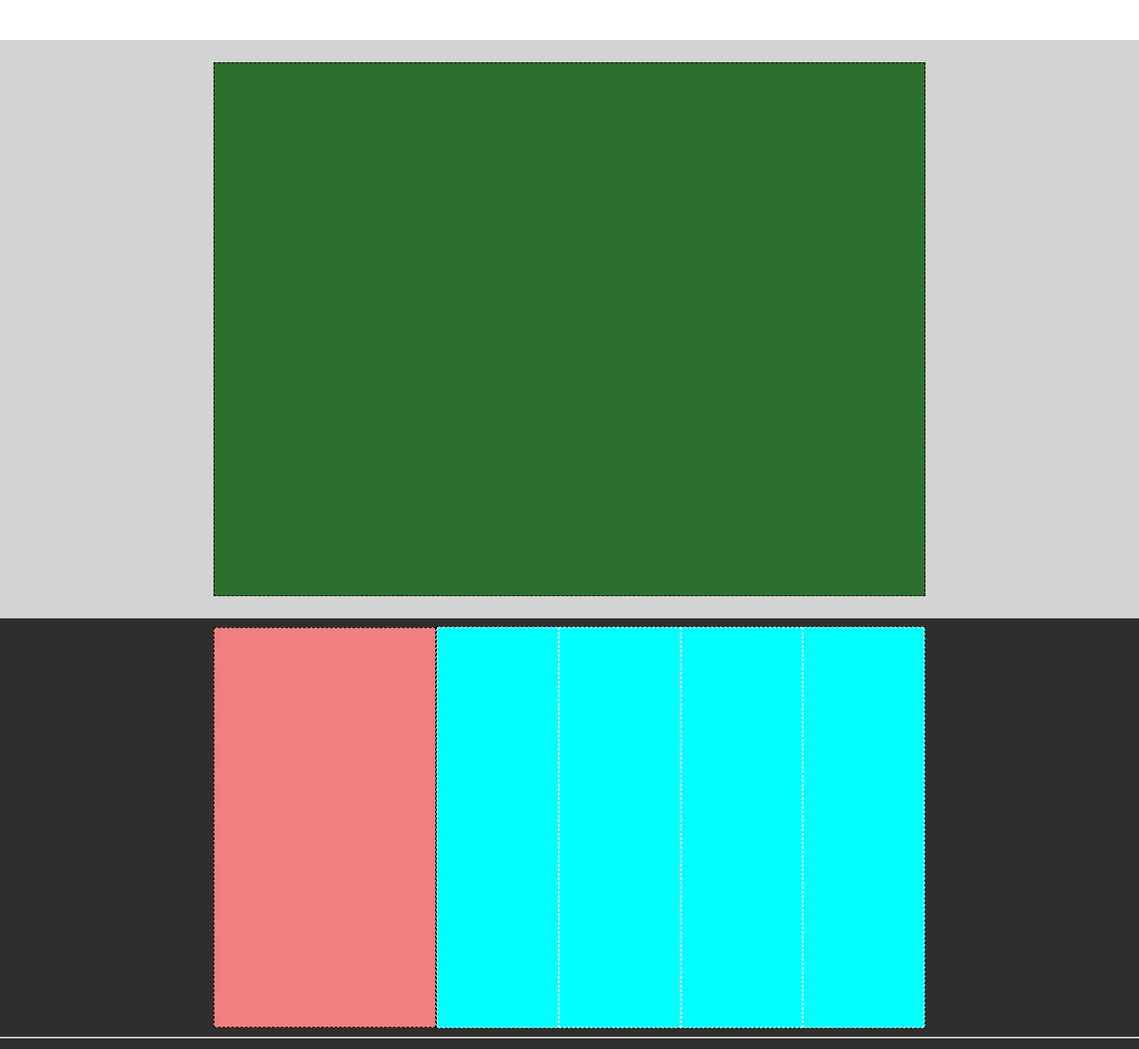
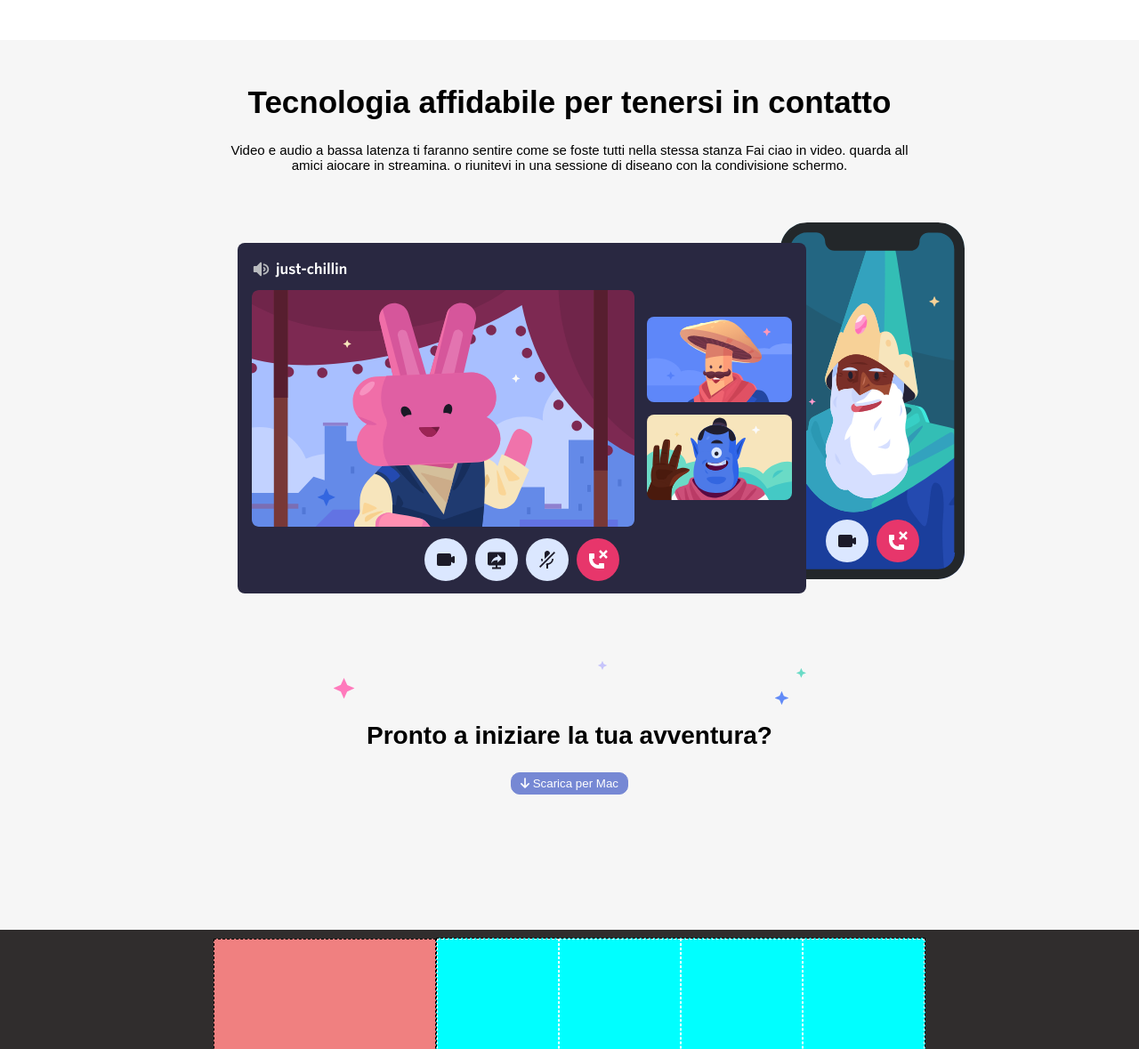
Before and after one commit to Soniamy/htmlcss-discord, a plain HTML site: page index.html in a window 1280 px wide. Shown: the part 1621-2800 px from the top of the page at 89% size. Drawn offline with Linux system fonts and the light colour scheme.

Commit message:
fine main

```diff
--- a/css/style.css
+++ b/css/style.css
@@ -2,13 +2,15 @@
     margin: 0;
     padding: 0;
     box-sizing: border-box;
+}
+body{
+    font-family: sans-serif;
 }
 .container{
     display: flex;
     justify-content: center;
     align-items: center;
     flex-wrap: wrap;
-    font-family: sans-serif;
 }
 .button{
      height: 25px;
@@ -107,22 +109,43 @@ header .small{
 
 .third-row.reversed .container{
     flex-direction: row-reverse;
-    background-color: lightgrey;
+    background-color: rgb(246, 246, 246);
 }
 .fourth-row .container{
-    background-color: lightgrey;
-    height: 700px;
+    background-color: rgb(246, 246, 246);
+    height: 1000px;
 }
 .fourth-row .big-box{
-    background-color:rgb(45, 112, 45);
     height: 600px;
     width: 800px;
-    border: 1px dashed black;
+    margin-top: -300px;
+   /** background-color:rgb(45, 112, 45);
+    border: 1px dashed black;**/
 }
-.fourth-row .container{
-    background-color: lightgrey;
-    height: 650px;
+.fourth-row .big-box img{
+     margin-bottom: 15px;
 }
+.fourth-row .big-box .text{
+    text-align: center;
+}
+.fourth-row .big-box h2{
+    font-size: 35px;
+    margin-bottom: 25px;
+   }
+   .fourth-row .big-box p{
+    font-size: 15px;
+   }
+   .fourth-row .big-box .stars{
+    text-align: center;
+   }
+   .fourth-row .big-box .stars h2{
+    font-size: 28px;
+   }
+   .fourth-row .big-box .third{
+    background-color: rgb(118, 136, 212);
+    border-color:rgb(118, 136, 212) ;
+    color: white;
+   }
 .fifth-row .container{
     background-color: rgb(48, 45, 45);
     height: 470px;
--- a/index.html
+++ b/index.html
@@ -110,7 +110,27 @@
         <div class="fourth-row">
             <div class="container">
                <div class="big-box">
-               </div>
+                <div class="text">
+                  <h2>
+                    Tecnologia affidabile per tenersi in contatto
+                  </h2>
+                  <p>
+                    Video e audio a bassa latenza ti faranno sentire come se foste tutti nella stessa stanza Fai ciao in video. quarda
+                    all amici aiocare in streamina. o riunitevi in una sessione di diseano con la condivisione schermo.
+                  </p>
+                </div>
+                <img src="img/item4-big.svg" alt="">
+                <div class="stars">
+                    <img src="img/stars.svg" alt="">
+                    <h2>
+                        Pronto a iniziare la tua avventura?
+                    </h2>
+                    <button class="button third">
+                        <i class="fa-solid fa-arrow-down"></i>
+                        Scarica per Mac
+                    </button>
+
+                </div>
             </div>
         </div>
     </main>
```
